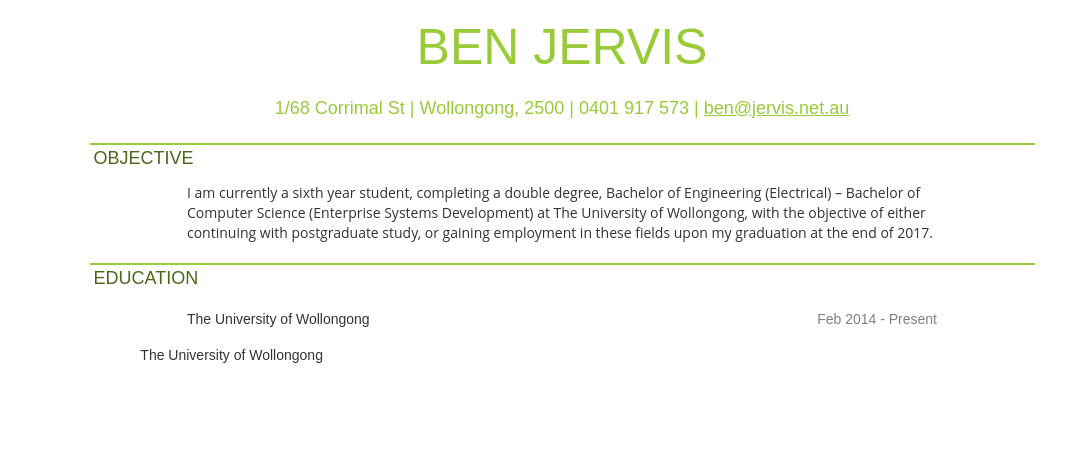
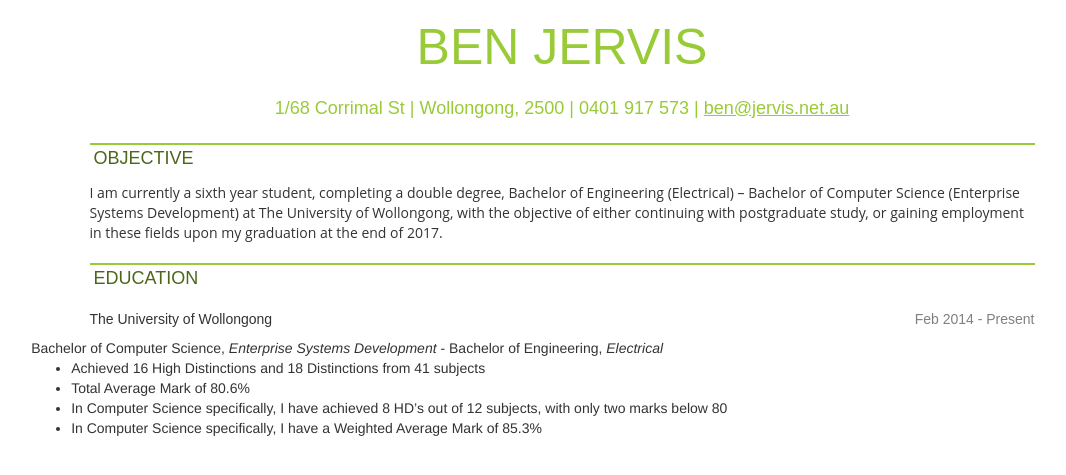
Before and after one commit to ben-jervis-old/benJervis.github.io, a Jekyll site: the page resume.html, which Jekyll copies as it is, in a window 1280 px wide. Shown: the top 475 px of the page, without its empty margins (78-1144 px from the left). Built offline with Jekyll 4.4.1, drawn with Linux system fonts in a browser that asks for light colours.

Commit message:
Update resume.html

```diff
--- a/resume.html
+++ b/resume.html
@@ -59,21 +59,32 @@
         <div class="col-sm-10"><h4>OBJECTIVE</h4></div>
       </div>
       <div class="row">
-        <div class="col-sm-2"></div>
-        <p class="col-sm-8">I am currently a sixth year student, completing a double degree, Bachelor of Engineering (Electrical) – Bachelor of Computer Science (Enterprise Systems Development) at The University of Wollongong, with the objective of either continuing with postgraduate study, or gaining employment in these fields upon my graduation at the end of 2017. </p>
+        <div class="col-sm-1"></div>
+        <p class="col-sm-10">I am currently a sixth year student, completing a double degree, Bachelor of Engineering (Electrical) – Bachelor of Computer Science (Enterprise Systems Development) at The University of Wollongong, with the objective of either continuing with postgraduate study, or gaining employment in these fields upon my graduation at the end of 2017. </p>
       </div>
       <div class="row">
         <div class="col-sm-1"></div>
         <div class="col-sm-10"><h4>EDUCATION</h4></div>
       </div>
       <div class="row">
-        <div class="col-sm-2"></div>
-        <div class="col-sm-5"><h5>The University of Wollongong</h5></div>
-        <div class="col-sm-3"><h5 class="dates">Feb 2014 - Present</div></div>
+        <div class="col-sm-1"></div>
+        <div class="col-sm-6"><h5>The University of Wollongong</h5></div>
+        <div class="col-sm-4"><h5 class="dates">Feb 2014 - Present</div></div>
       </div>
       <div class="row">
-        <div class="col-sm-2"></div>
-        <div class="col-sm-8"><h5>The University of Wollongong</h5></div>
+        <div class="col-sm-1"></div>
+        <div class="col-sm-10">Bachelor of Computer Science, <em>Enterprise Systems Development</em> - Bachelor of Engineering, <em>Electrical</em></div>
+      </div>
+      <div class="row">
+        <div class="col-sm-1"></div>
+        <div class="col-sm-10">
+          <ul>
+            <li>Achieved 16 High Distinctions and 18 Distinctions from 41 subjects</li>
+            <li>Total Average Mark of 80.6%</li>
+            <li>In Computer Science specifically, I have achieved 8 HD’s out of 12 subjects, with only two marks below 80</li>
+            <li>In Computer Science specifically, I have a Weighted Average Mark of 85.3%</li>
+          </ul>
+        </div>
       </div>
     </div>
   </body>
```
